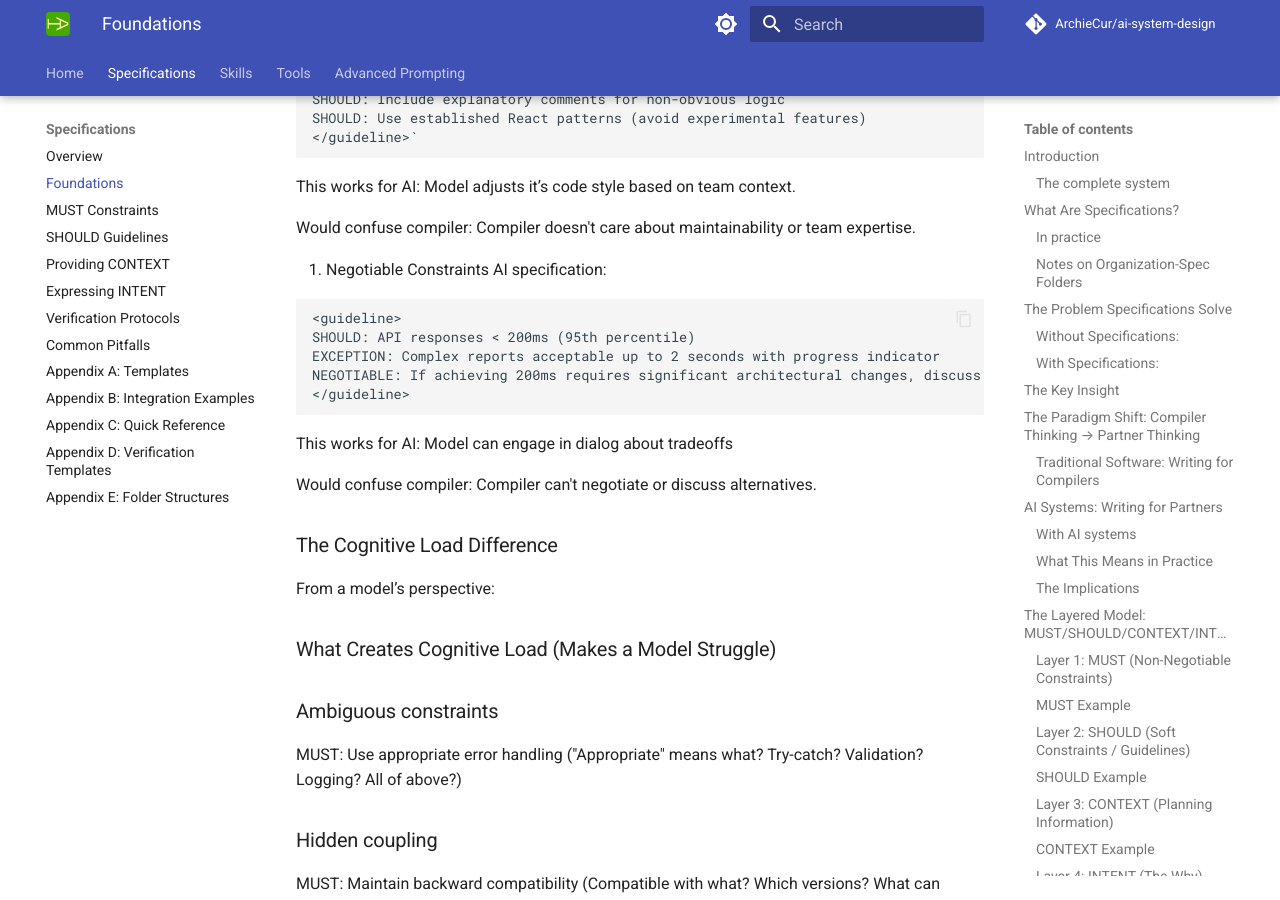
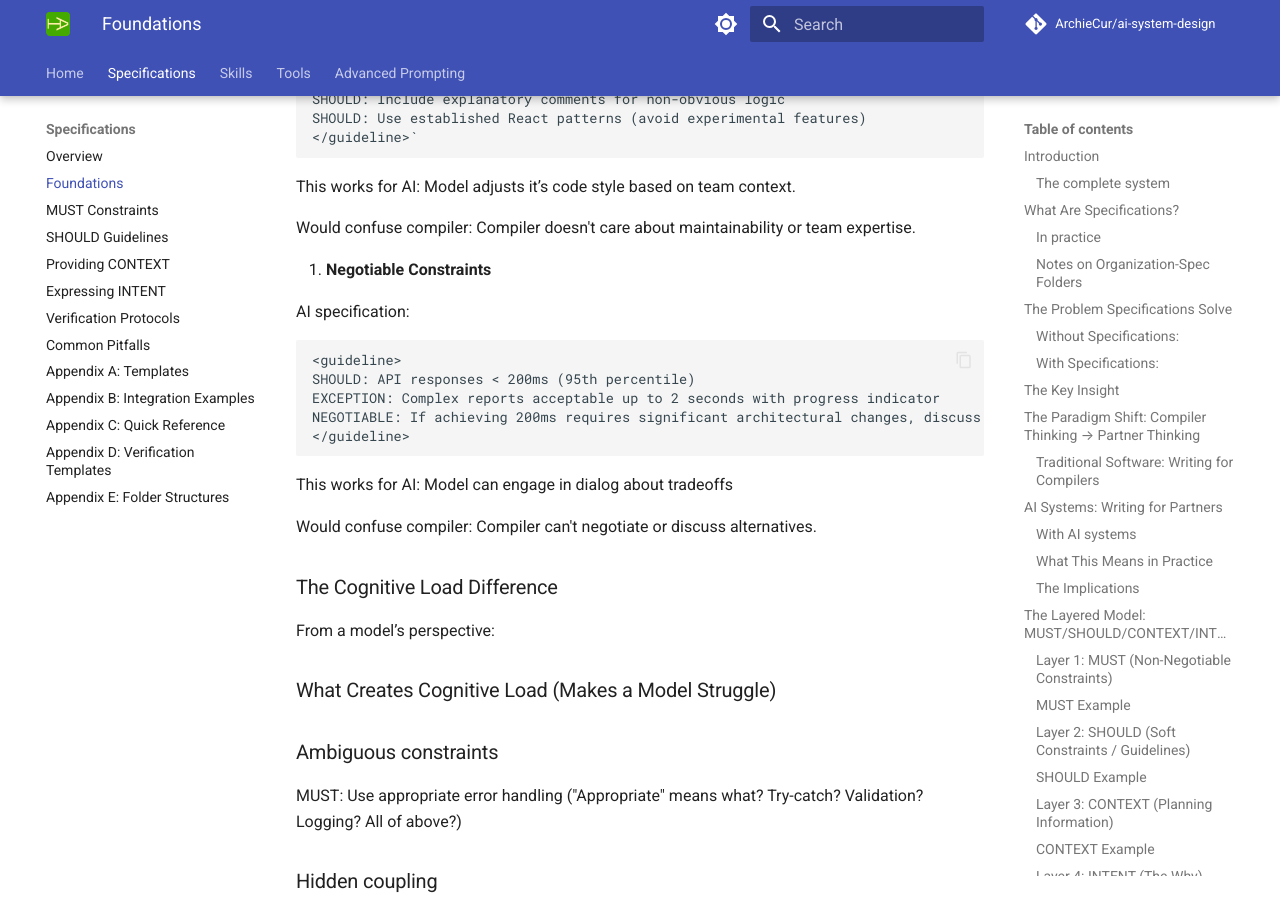
Before and after one commit to ArchieCur/ai-system-design, an MkDocs documentation site: the page built from docs/specifications/Specifications_1_Foundations.md, in a window 1280 px wide and 900 px high, scrolled down 13659 px. Built offline with MkDocs 1.6.1 and Material for MkDocs 9.7.7, drawn with Linux system fonts in a browser that asks for light colours; comment, search, counter and statistics services are not loaded.

````diff
--- a/docs/specifications/Specifications_1_Foundations.md
+++ b/docs/specifications/Specifications_1_Foundations.md
@@ -558,7 +558,7 @@ This works for AI: Model understands the goal (minimize friction) and can make d
 
 Would confuse compiler: "Minimize friction" is not a compilable instruction.
 
-2. Contextual Guidelines
+2. **Contextual Guidelines**
 
 AI specification:
 
@@ -580,7 +580,8 @@ This works for AI: Model adjusts it’s code style based on team context.
 
 Would confuse compiler: Compiler doesn't care about maintainability or team expertise.
 
-3. Negotiable Constraints
+3. **Negotiable Constraints**
+
 AI specification:
 
 ```text
````
